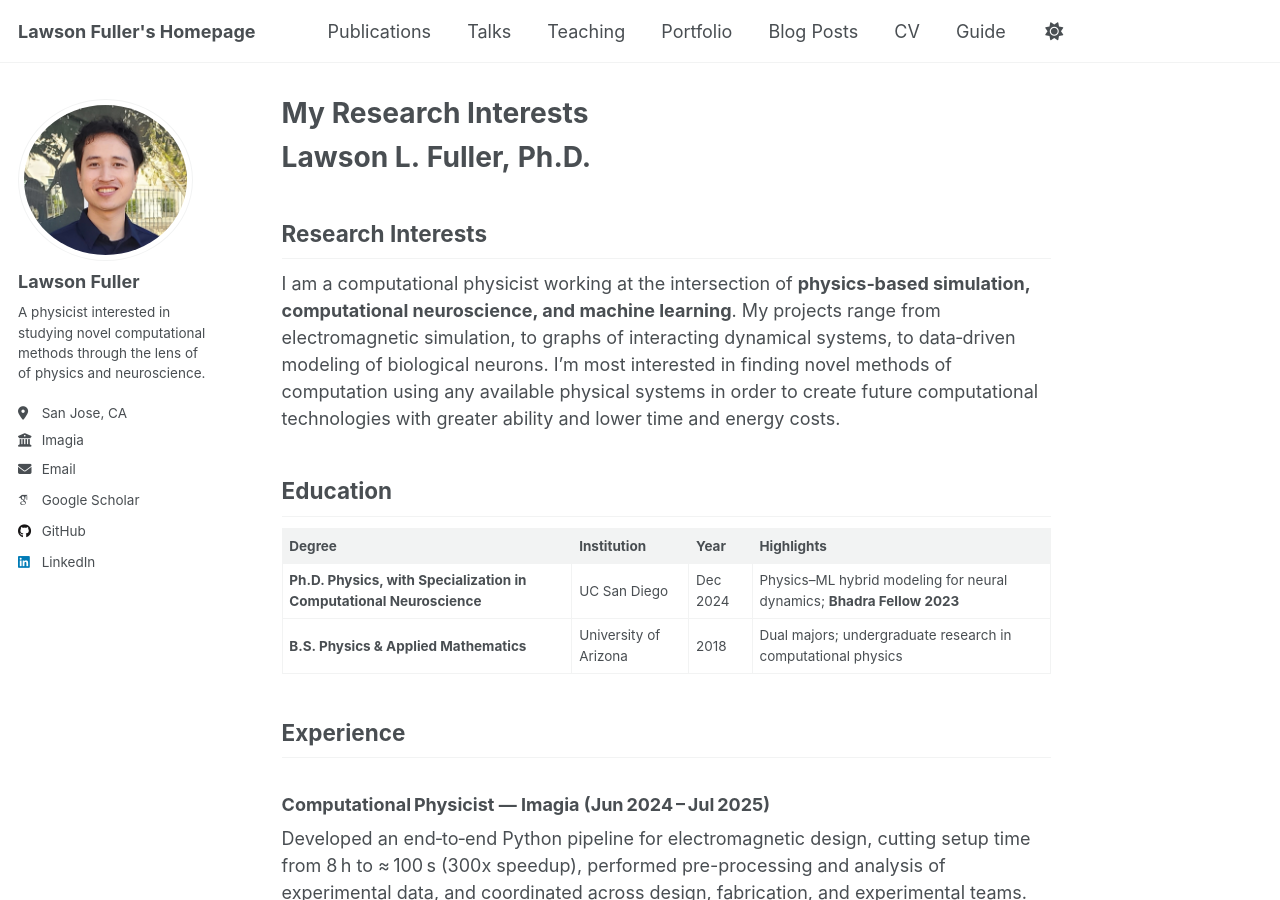
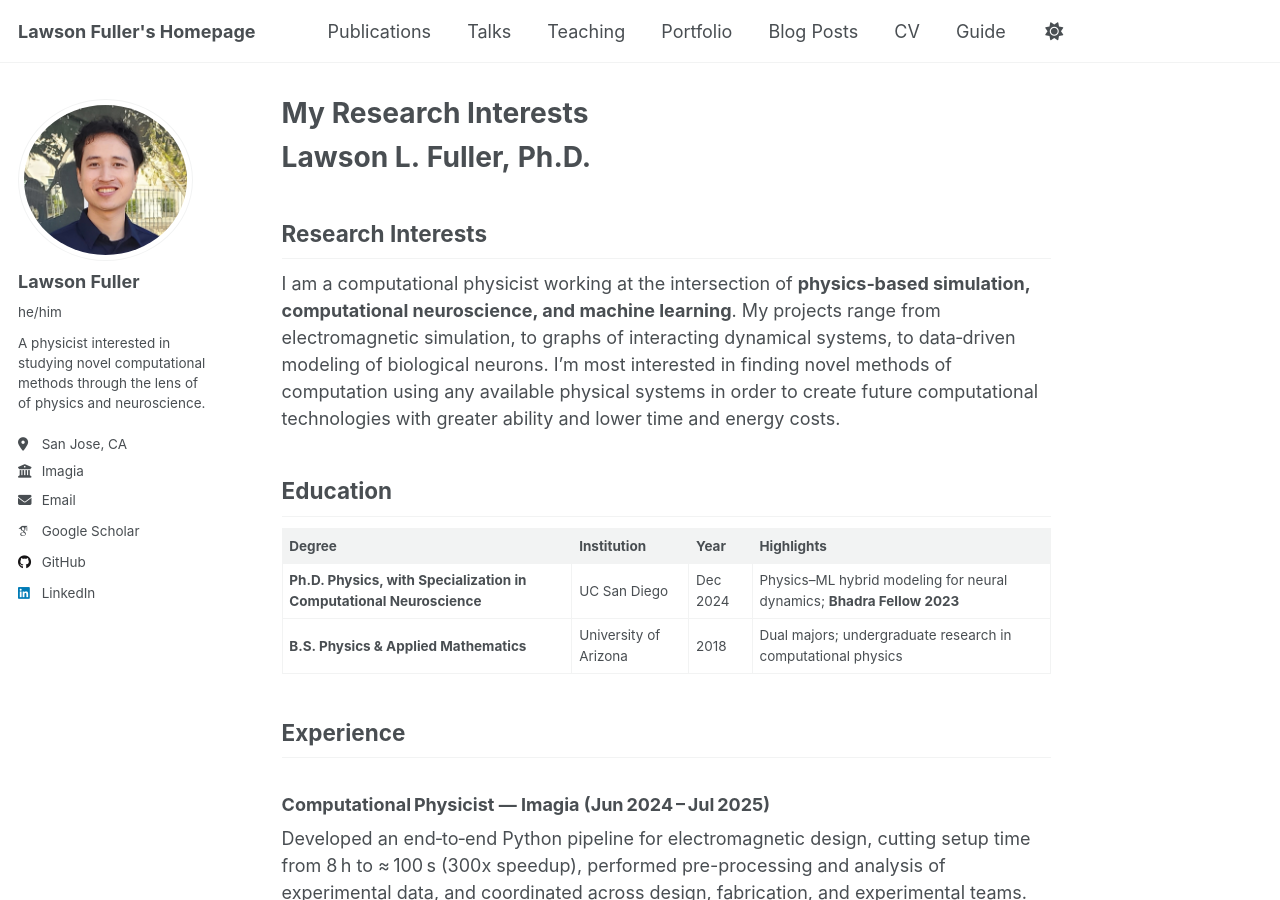
Before and after one commit to llfuller/llfuller.github.io, a Jekyll site: the page built from _pages/about.md, in a window 1280 px wide and 900 px high. Built offline with Jekyll 4.4.1, drawn with Linux system fonts in a browser that asks for light colours; some web fonts are replaced; a script that is not in the unit is left out.

Commit message:
Update pic

```diff
--- a/_config.yml
+++ b/_config.yml
@@ -22,9 +22,9 @@ repository               : "academicpages/academicpages.github.io"
 #               Additional customization can be done by editing /_includes/author-profile.html
 author:
   # Biographic information
-  avatar           : "Lawson Fuller Profile Pic.jpg"
+  avatar           : "Lawson_Pic.jpg"
   name             : "Lawson Fuller"
-  pronouns         : # example: "she/her"
+  pronouns         : "he/him"
   bio              : "A physicist interested in studying novel computational methods through the lens of of physics and neuroscience."
   location         : "San Jose, CA"
   employer         : "Imagia"
```
Also changed, not shown: images/Lawson_Pic.jpg (renamed from images/Lawson Fuller Profile Pic.jpg).
